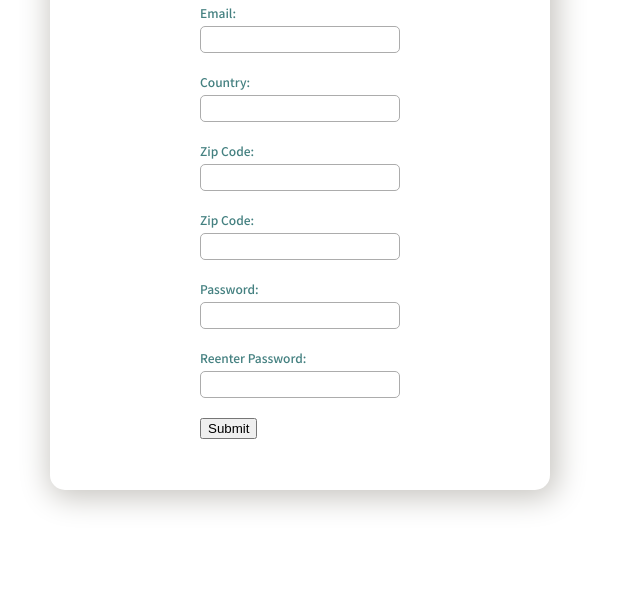
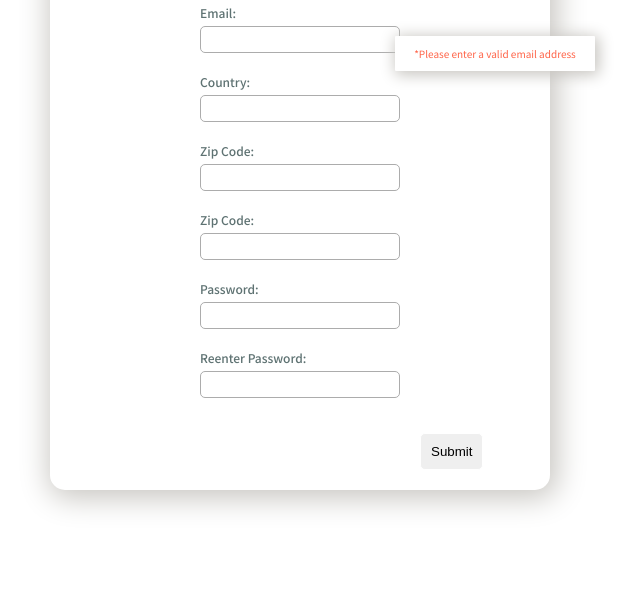
Before and after one commit to rypmaloney/form-validation, a plain HTML site: page index.html in a window 1280 px wide. Shown: the part 210-800 px from the top of the page, without its empty margins (340-980 px from the left). Drawn offline with Linux system fonts and the light colour scheme.

Commit message:
styled the warning box

```diff
--- a/index.html
+++ b/index.html
@@ -18,8 +18,9 @@
         <div id='card'>
             <form>
                 <h1>Stay Valid</h1>
-                <label for='email'>Email:</label><br>
-                <input type='text' id='email' name='email' required><br>
+                <label for='email'>Email:</label>
+                <div class='warning'><p>*Please enter a valid email address</p></div><br>
+                <input type='email' id='email' name='email' required><br>
                 <label for='country' >Country:</label><br>
                 <input type='text' id='country' name='country' required><br>
                 <label for='zipcode'>Zip Code:</label><br>
--- a/scripts.js
+++ b/scripts.js
@@ -0,0 +1,14 @@
+const email = document.getElementById('email')
+email.addEventListener('focusout', ()=> emailValid())
+
+function emailValid(){
+    if(email.validity.typeMismatch){
+        console.log('eeeeh!')
+    }
+
+
+}
+
+function insertWarning(){
+
+}
--- a/style.css
+++ b/style.css
@@ -2,7 +2,7 @@ body{
     margin:0;
     padding:0;
     font-family: 'Noto Sans KR', sans-serif;
-    color: rgb(68, 128, 128);
+    color: rgb(94, 114, 114);
 
 }
 
@@ -31,6 +31,7 @@ form{
     margin:auto;
     height: 90%;
 
+
 }
 
 h1{
@@ -41,7 +42,24 @@ h1{
 
 }
 
-input[type='text']{
+#submitButton{
+   margin-left: 110%;
+   margin-top: 15px;
+   border: none;
+   padding: 10px;
+   border-radius: 5px;
+   border: 1px solid white;
+
+
+}
+
+#submitButton:hover{
+   background-color: rgb(166, 184, 166);
+   color: white;
+}
+
+input[type='text'],
+input[type='email']{
     width: 200px;
     margin-bottom: 20px;
     margin-top: 5px;
@@ -52,7 +70,8 @@ input[type='text']{
 
 }
 
-input[type='text']:focus{
+input[type='text']:focus,
+input[type='email']:focus{
     box-shadow: inset 1px 1px 3px 1px rgb(194, 190, 190);
 }
 
@@ -60,3 +79,25 @@ label{
     font-size: 12px;
     font-weight: 500;
 }
+
+
+.warning {
+    width: 200px;
+    position:absolute;
+    background-color: white;
+    margin-left: 195px;
+    margin-top: 15px;
+    box-shadow: 2px 2px 15px 2px rgb(199, 197, 192);
+    border-radius: 1px;
+
+
+
+
+
+}
+
+.warning p {
+    font-size: 10px;
+    color:tomato;
+    text-align: center;
+}
```
